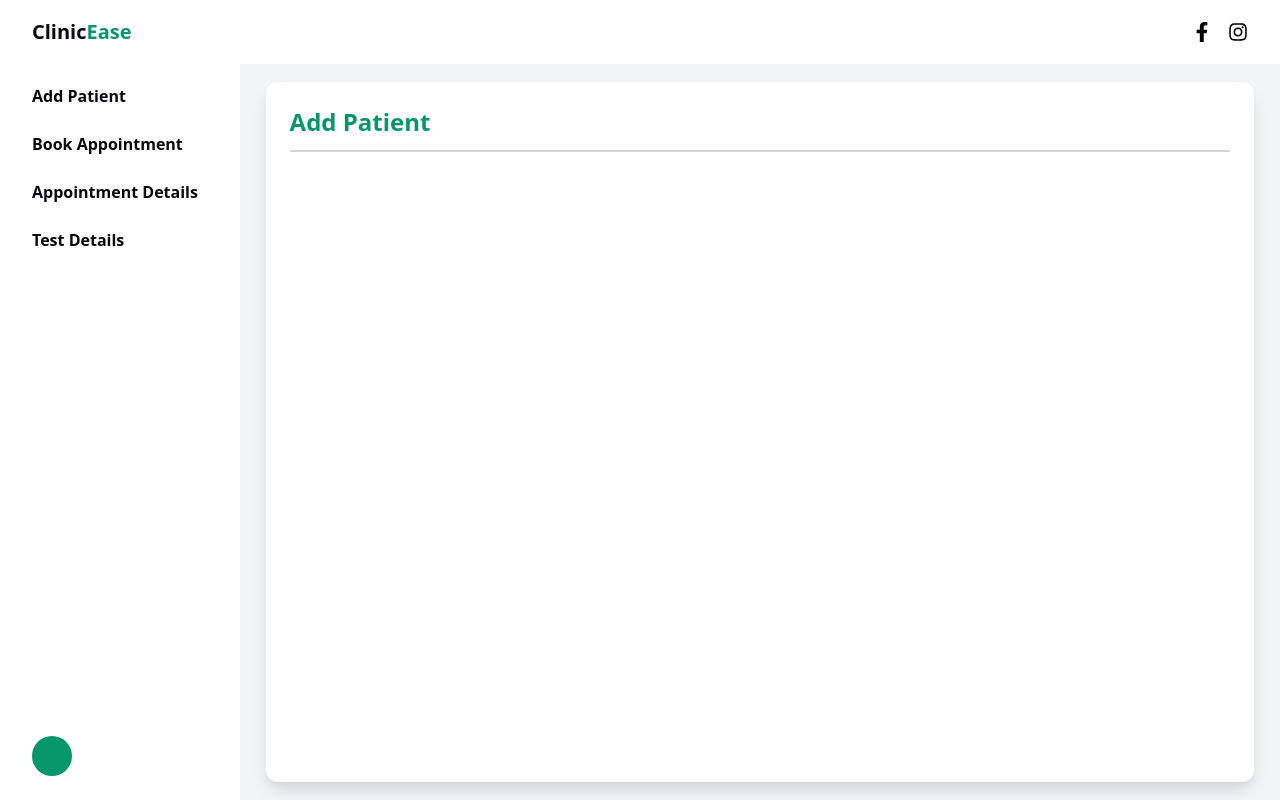
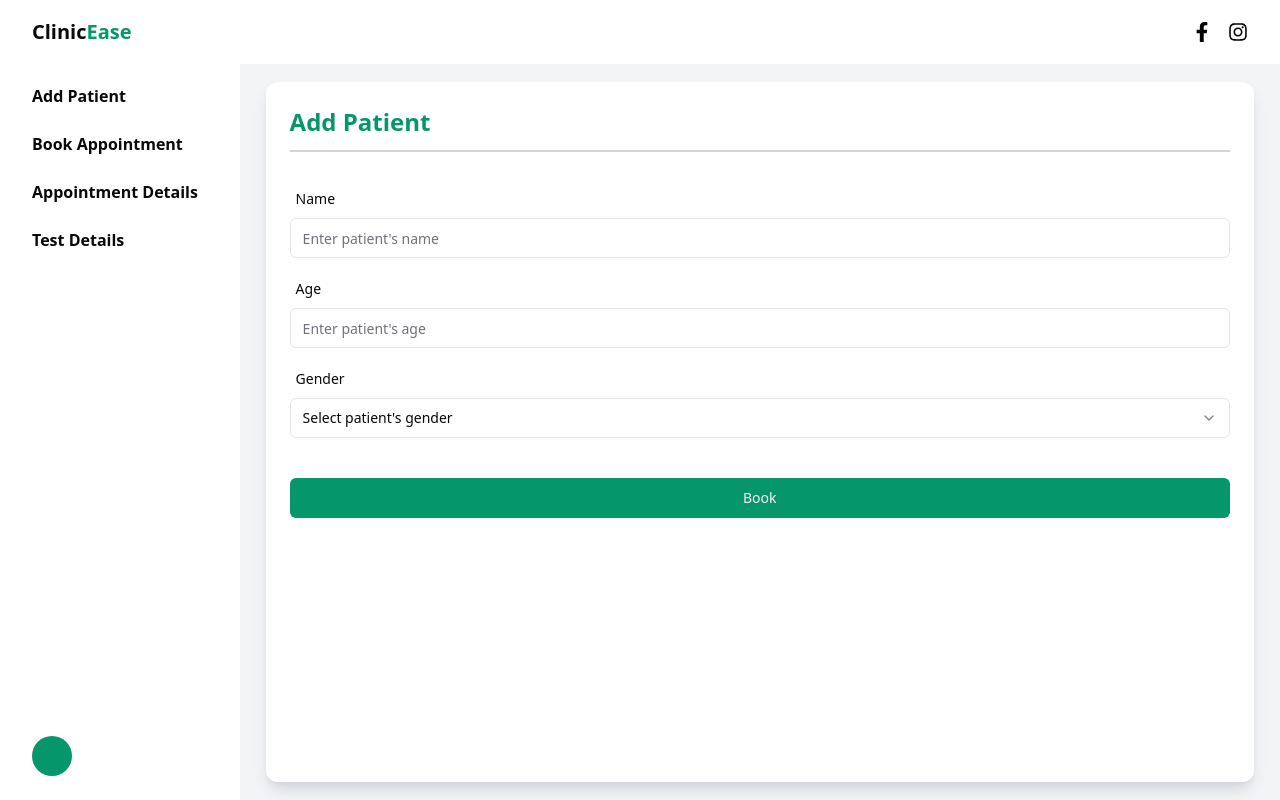
Before and after one commit to HimanshuS1nha/Clinic-Ease, a React (Vite) app in the folder client/: page /dashboard/patient/add-patient in a window 1280 px wide. Built offline with nearby package versions, Linux system fonts and the light colour scheme; no server answers.

Commit message:
AddPatient and BookAppointment pages updated

```diff
--- a/client/src/pages/patient-dashboard/AddPatientPage.tsx
+++ b/client/src/pages/patient-dashboard/AddPatientPage.tsx
@@ -1,10 +1,45 @@
 import DashboardWrapper from "@/components/dashboard/DashboardWrapper";
 import Title from "@/components/dashboard/Title";
+import { Button } from "@/components/ui/button";
+import { Label } from "@/components/ui/label";
+import { Input } from "@/components/ui/input";
+import {
+  Select,
+  SelectContent,
+  SelectItem,
+  SelectTrigger,
+  SelectValue,
+} from "@/components/ui/select";
 
 const AddPatientPage = () => {
   return (
     <DashboardWrapper>
       <Title>Add Patient</Title>
+
+      <div className="flex flex-col gap-y-6">
+        <div className="flex flex-col gap-y-3">
+          <Label className="ml-1.5">Name</Label>
+          <Input placeholder="Enter patient's name" />
+        </div>
+        <div className="flex flex-col gap-y-3">
+          <Label className="ml-1.5">Age</Label>
+          <Input placeholder="Enter patient's age" type="number" />
+        </div>
+        <div className="flex flex-col gap-y-3">
+          <Label className="ml-1.5">Gender</Label>
+          <Select>
+            <SelectTrigger>
+              <SelectValue placeholder="Select patient's gender" />
+            </SelectTrigger>
+            <SelectContent>
+              <SelectItem value="male">Male</SelectItem>
+              <SelectItem value="female">Female</SelectItem>
+              <SelectItem value="other">Other</SelectItem>
+            </SelectContent>
+          </Select>
+        </div>
+      </div>
+      <Button>Book</Button>
     </DashboardWrapper>
   );
 };
--- a/client/src/pages/patient-dashboard/BookAppointmentPage.tsx
+++ b/client/src/pages/patient-dashboard/BookAppointmentPage.tsx
@@ -17,10 +17,22 @@ const BookAppointmentPage = () => {
   const [date, setDate] = useState<Date>();
   return (
     <DashboardWrapper>
-      {/* <section className="bg-white w-[95%] h-[95%] rounded-xl shadow-lg shadow-gray-300 p-6 flex flex-col gap-y-10"> */}
       <Title>Book Appointment</Title>
 
       <div className="flex flex-col gap-y-6">
+        <div className="flex flex-col gap-y-3">
+          <Label className="ml-1.5">Patient</Label>
+          <Select>
+            <SelectTrigger>
+              <SelectValue placeholder="Select a patient" />
+            </SelectTrigger>
+            <SelectContent>
+              <SelectItem value="abc">ABC</SelectItem>
+              <SelectItem value="def">DEF</SelectItem>
+              <SelectItem value="ghi">GHI</SelectItem>
+            </SelectContent>
+          </Select>
+        </div>
         <div className="flex flex-col gap-y-3">
           <Label className="ml-1.5">Doctor</Label>
           <Select>
@@ -40,7 +52,6 @@ const BookAppointmentPage = () => {
         </div>
       </div>
       <Button>Book</Button>
-      {/* </section> */}
     </DashboardWrapper>
   );
 };
```
Lines whose indentation alone changed are shown as unchanged.
